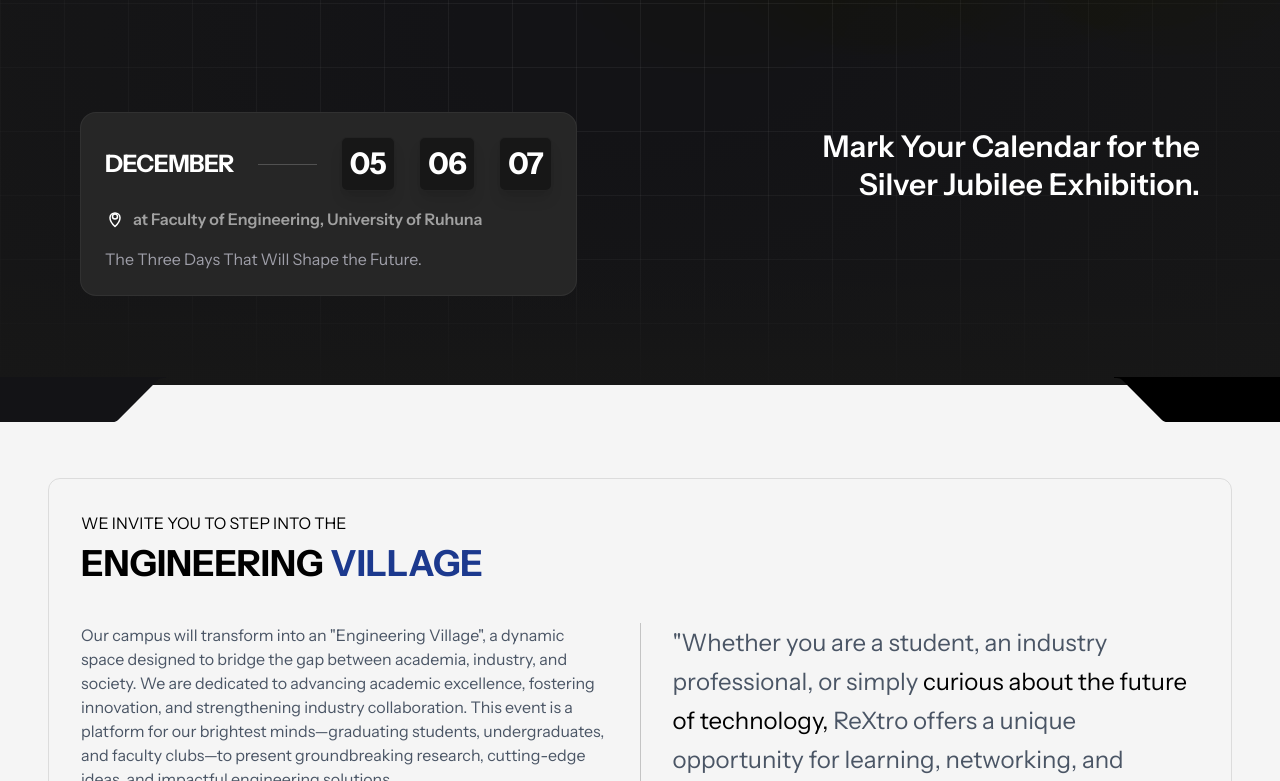
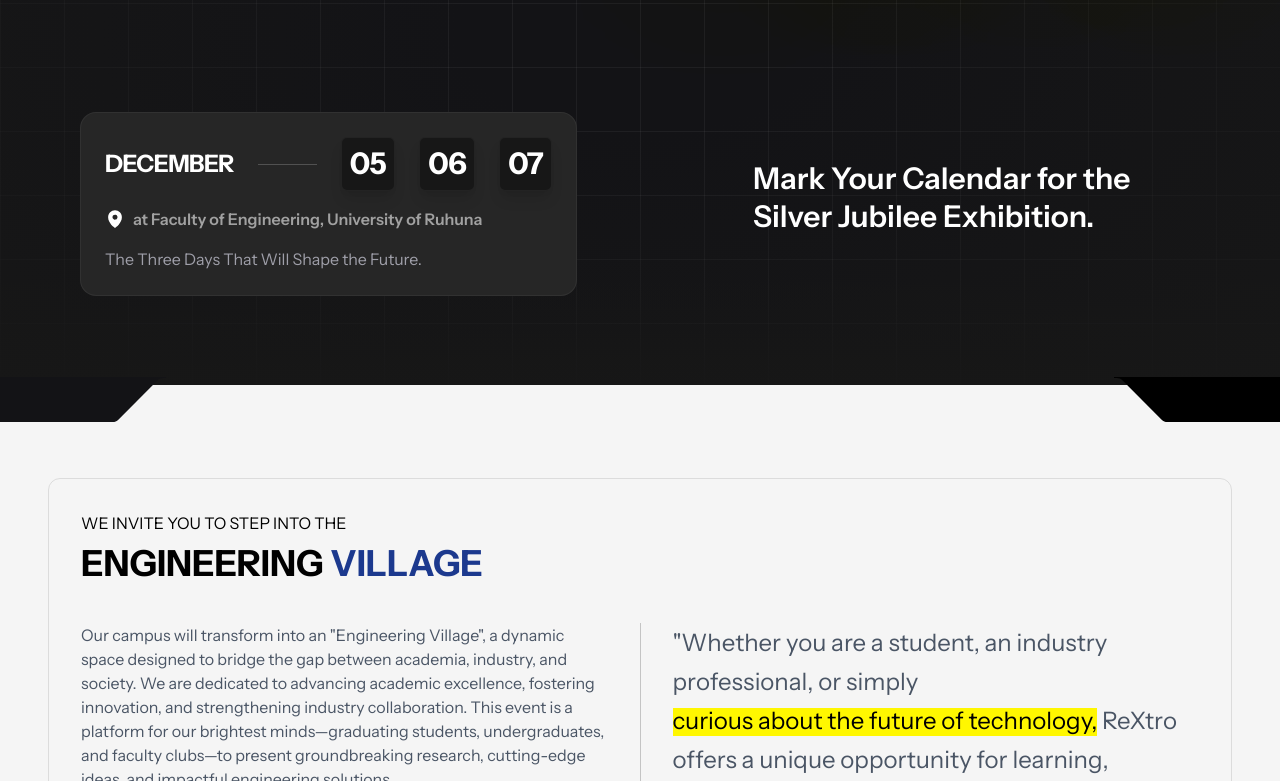
Before and after one commit to Rextro-Exhibition-2025/Rextro-Web-Main, a Next.js app: page / in a window 1280 px wide. Shown: the part 1099-1880 px from the top of the page. Built offline with nearby package versions, Linux system fonts and the light colour scheme.

Commit message:
feat: add highlight animation to About and WhatToExpect sections

```diff
--- a/src/components/Homepage/About.tsx
+++ b/src/components/Homepage/About.tsx
@@ -7,7 +7,9 @@ import { useEffect, useRef, useState } from "react";
 const About = () => {
   const [isVisible, setIsVisible] = useState(false);
   const [lineProgress, setLineProgress] = useState(0);
+  const [highlightProgress, setHighlightProgress] = useState(0);
   const sectionRef = useRef<HTMLDivElement>(null);
+  const contentRef = useRef<HTMLDivElement>(null);
 
   useEffect(() => {
     const observer = new IntersectionObserver(
@@ -39,6 +41,35 @@ const About = () => {
     };
   }, [isVisible]);
 
+  useEffect(() => {
+    const contentObserver = new IntersectionObserver(
+      ([entry]) => {
+        if (entry.isIntersecting && highlightProgress === 0) {
+          // Animate highlight progress
+          let progress = 0;
+          const highlightInterval = setInterval(() => {
+            progress += 1;
+            setHighlightProgress(progress);
+            if (progress >= 100) {
+              clearInterval(highlightInterval);
+            }
+          }, 15);
+        }
+      },
+      { threshold: 0.2 }
+    );
+
+    if (contentRef.current) {
+      contentObserver.observe(contentRef.current);
+    }
+
+    return () => {
+      if (contentRef.current) {
+        contentObserver.unobserve(contentRef.current);
+      }
+    };
+  }, [highlightProgress]);
+
   return (
     <section className="w-full flex flex-col">
       <div className="relative w-full py-8 sm:py-10 lg:py-12 flex flex-col gap-6 sm:gap-8 lg:gap-10 overflow-hidden" style={{ backgroundColor: '#131316' }}>
@@ -66,13 +97,17 @@ const About = () => {
         />
 
         {/* Content Section */}
-        <div className="relative w-full px-4 sm:px-8 lg:px-16 flex flex-col lg:flex-row justify-start items-start lg:items-center gap-8 lg:gap-16">
+        <div ref={contentRef} className="relative w-full px-4 sm:px-8 lg:px-16 flex flex-col lg:flex-row justify-start items-start lg:items-center gap-8 lg:gap-16">
           {/* About Text */}
           <div className="flex-1 min-w-0 px-4 sm:px-6 py-6 sm:py-8 flex flex-col justify-center items-start gap-6 sm:gap-8">
-            <h2 className="text-white text-2xl sm:text-3xl font-semibold font-[var(--font-instrument)] leading-tight">
+            <h2 className={`text-white text-2xl sm:text-3xl font-semibold font-[var(--font-instrument)] leading-tight transition-all duration-700 ${
+              highlightProgress > 0 ? 'opacity-100 translate-y-0' : 'opacity-0 translate-y-8'
+            }`}>
               About ReXtro: The Silver Jubilee Celebration
             </h2>
-            <div className="w-full max-w-[570px] text-white text-sm sm:text-base font-normal font-[var(--font-instrument)] leading-relaxed">
+            <div className={`w-full max-w-[570px] text-white text-sm sm:text-base font-normal font-[var(--font-instrument)] leading-relaxed transition-all duration-700 delay-200 ${
+              highlightProgress > 0 ? 'opacity-100 translate-y-0' : 'opacity-0 translate-y-8'
+            }`}>
               The{" "}
               <span className="font-bold">
                 Faculty of Engineering, University of Ruhuna
@@ -81,8 +116,7 @@ const About = () => {
               <span className="font-bold">Silver Jubilee Exhibition</span>. Step
               into the Engineering Village, a three-day showcase featuring over
               a hundred pioneering student projects, interactive zones, and
-              industry collaborations. This is where innovation, inspiration,
-              and impact converge.
+              industry collaborations. This is where innovation, inspiration, and impact converge.
             </div>
           </div>
 
@@ -137,26 +171,10 @@ const About = () => {
             </div>
 
             <div className="flex justify-start items-center gap-2">
-              <svg
-                width="20"
-                height="20"
-                viewBox="0 0 20 20"
-                fill="none"
-                className="flex-shrink-0"
-              >
-                <path
-                  d="M10 10C11.3807 10 12.5 8.88071 12.5 7.5C12.5 6.11929 11.3807 5 10 5C8.61929 5 7.5 6.11929 7.5 7.5C7.5 8.88071 8.61929 10 10 10Z"
-                  stroke="white"
-                  strokeWidth="1.5"
-                />
-                <path
-                  d="M10 17.5C10 17.5 15 13 15 8.75C15 6.125 12.7614 4 10 4C7.23858 4 5 6.125 5 8.75C5 13 10 17.5 10 17.5Z"
-                  stroke="white"
-                  strokeWidth="1.5"
-                  strokeLinecap="round"
-                  strokeLinejoin="round"
-                />
-              </svg>
+              <svg width="20" height="20" viewBox="0 0 20 20" fill="none" xmlns="http://www.w3.org/2000/svg">
+<path d="M10 1.25049C8.17727 1.25256 6.42979 1.97755 5.14092 3.26641C3.85206 4.55528 3.12707 6.30276 3.125 8.12549C3.125 14.0083 9.375 18.4513 9.64141 18.6372C9.74649 18.7108 9.87169 18.7503 10 18.7503C10.1283 18.7503 10.2535 18.7108 10.3586 18.6372C10.625 18.4513 16.875 14.0083 16.875 8.12549C16.8729 6.30276 16.1479 4.55528 14.8591 3.26641C13.5702 1.97755 11.8227 1.25256 10 1.25049ZM10 5.62549C10.4945 5.62549 10.9778 5.77211 11.3889 6.04681C11.8 6.32152 12.1205 6.71196 12.3097 7.16878C12.4989 7.6256 12.5484 8.12826 12.452 8.61321C12.3555 9.09817 12.1174 9.54362 11.7678 9.89326C11.4181 10.2429 10.9727 10.481 10.4877 10.5775C10.0028 10.6739 9.50011 10.6244 9.04329 10.4352C8.58648 10.246 8.19603 9.92554 7.92133 9.51441C7.64662 9.10329 7.5 8.61994 7.5 8.12549C7.5 7.46245 7.76339 6.82656 8.23223 6.35772C8.70107 5.88888 9.33696 5.62549 10 5.62549Z" fill="white"/>
+</svg>
+
               <p className="text-neutral-400 text-sm sm:text-base font-semibold font-[var(--font-instrument)]">
                 at Faculty of Engineering, University of Ruhuna
               </p>
@@ -168,8 +186,10 @@ const About = () => {
           </div>
 
           {/* Right Text */}
-          <div className="flex-1 lg:pl-12 xl:pl-24 py-4 flex flex-col justify-start items-start lg:items-end">
-            <h3 className="text-white text-xl sm:text-2xl lg:text-3xl font-semibold font-[var(--font-instrument)] leading-tight text-left lg:text-right">
+          <div className="flex-1 lg:pl-12 xl:pl-24 py-12 flex flex-col justify-start items-start lg:items-end">
+            <h3 className={`max-w-[490px] text-white text-xl sm:text-2xl lg:text-3xl font-semibold font-[var(--font-instrument)] leading-tight text-left lg:text-left transition-all duration-700 delay-500 ${
+              isVisible ? 'opacity-100 translate-y-0' : 'opacity-0 translate-y-8'
+            }`}>
               Mark Your Calendar for the Silver Jubilee Exhibition.
             </h3>
           </div>
--- a/src/components/Homepage/WhatToExpect.tsx
+++ b/src/components/Homepage/WhatToExpect.tsx
@@ -2,8 +2,41 @@
 
 import Image from 'next/image';
 import Link from 'next/link';
+import { useEffect, useRef, useState } from 'react';
 
 const WhatToExpect = () => {
+  const [highlightProgress, setHighlightProgress] = useState(0);
+  const quoteRef = useRef<HTMLDivElement>(null);
+
+  useEffect(() => {
+    const observer = new IntersectionObserver(
+      ([entry]) => {
+        if (entry.isIntersecting && highlightProgress === 0) {
+          // Animate highlight progress
+          let progress = 0;
+          const highlightInterval = setInterval(() => {
+            progress += 1;
+            setHighlightProgress(progress);
+            if (progress >= 100) {
+              clearInterval(highlightInterval);
+            }
+          }, 15);
+        }
+      },
+      { threshold: 0.3 }
+    );
+
+    if (quoteRef.current) {
+      observer.observe(quoteRef.current);
+    }
+
+    return () => {
+      if (quoteRef.current) {
+        observer.unobserve(quoteRef.current);
+      }
+    };
+  }, [highlightProgress]);
+
   return (
     <section className="w-full p-6 sm:p-8 lg:p-12 bg-neutral-100">
       <div className="w-full p-4 sm:p-6 lg:p-8 rounded-xl border border-black/10 flex flex-col gap-10 lg:gap-16">
@@ -29,13 +62,21 @@ const WhatToExpect = () => {
             </div>
 
             {/* Right Quote */}
-            <div className="flex-1 max-w-full lg:max-w-[624px] lg:pl-8 relative lg:border-l border-black/20">
+            <div ref={quoteRef} className="flex-1 max-w-full lg:max-w-[624px] lg:pl-8 relative lg:border-l border-black/20">
               <div className="relative">
-                {/* Yellow highlight */}
-                <div className="absolute left-0 sm:left-8 lg:left-24 top-6 sm:top-8 w-48 sm:w-64 lg:w-96 h-6 sm:h-7 bg-yellow-400 -z-10" />
                 <p className="text-gray-600 text-lg sm:text-xl lg:text-2xl font-normal font-[var(--font-instrument)] leading-relaxed relative z-10">
                   "Whether you are a student, an industry professional, or simply{' '}
-                  <span className="text-black">curious about the future of technology,</span>{' '}
+                  <span className="text-black relative inline-block">
+                    <span className="relative z-10">curious about the future of technology,</span>
+                    <span
+                      className="absolute left-0 bottom-1 h-[28px] transition-all duration-1500 ease-out"
+                      style={{
+                        width: `${highlightProgress}%`,
+                        backgroundColor: '#FFF700',
+                        zIndex: -1
+                      }}
+                    />
+                  </span>{' '}
                   ReXtro offers a unique opportunity for learning, networking, and inspiration."
                 </p>
               </div>
```
Also changed, not shown: public/Hero/logo2.png, public/navbar/nav-icon.png.
